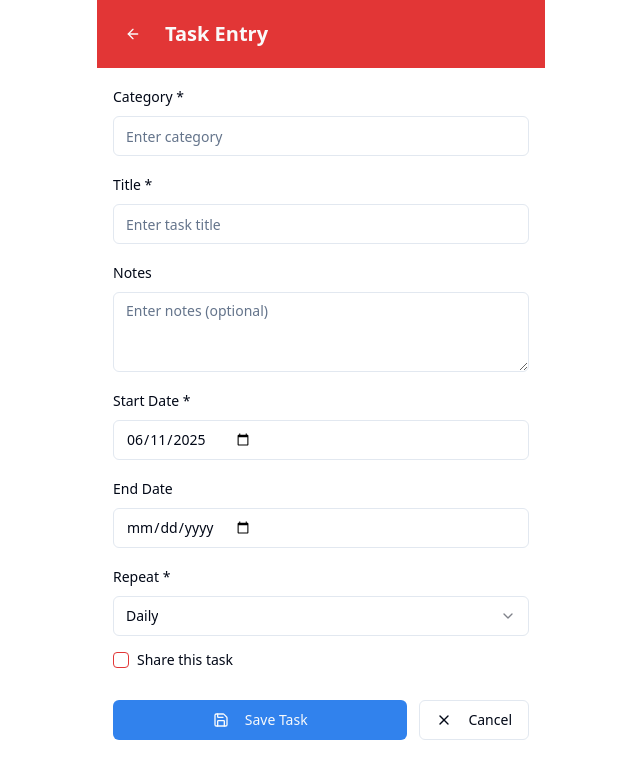
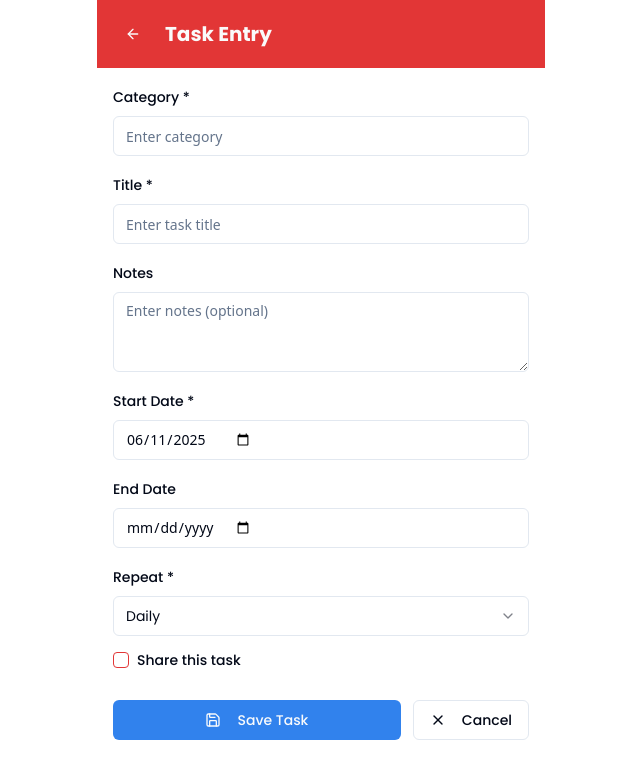
Before and after one commit to AreteanThings/today-i-need, a React (Vite) app: page / in a window 1280 px wide. Both pictures are taken after a click on the button "Add Task". Shown: the top 778 px of the page, without its empty margins (319-959 px from the left). Built offline with nearby package versions, Linux system fonts and the light colour scheme.

Commit message:
Refactor: Apply Poppins font to non-input elements in TaskEntry
Applies the Poppins font to all elements in the TaskEntry component that are not user input fields.

```diff
--- a/src/components/TaskEntry.tsx
+++ b/src/components/TaskEntry.tsx
@@ -136,7 +136,7 @@ const TaskEntry = ({ onClose, editingTask }: TaskEntryProps) => {
           <Button variant="ghost" size="sm" onClick={handleCancel}>
             <ArrowLeft className="h-4 w-4" />
           </Button>
-          <h1 className="text-xl font-bold">
+          <h1 className="text-xl font-bold font-poppins">
             {editingTask ? "Edit Task" : "Task Entry"}
           </h1>
         </div>
@@ -146,7 +146,7 @@ const TaskEntry = ({ onClose, editingTask }: TaskEntryProps) => {
           <form onSubmit={handleSubmit(onSubmit)} className="space-y-4">
             {/* Category */}
             <div className="space-y-2">
-              <Label htmlFor="category">Category *</Label>
+              <Label htmlFor="category" className="font-poppins">Category *</Label>
               <Input
                 id="category"
                 {...register("category")}
@@ -160,13 +160,13 @@ const TaskEntry = ({ onClose, editingTask }: TaskEntryProps) => {
                 ))}
               </datalist>
               {errors.category && (
-                <p className="text-sm text-destructive">{errors.category.message}</p>
+                <p className="text-sm text-destructive font-poppins">{errors.category.message}</p>
               )}
             </div>
 
             {/* Title */}
             <div className="space-y-2">
-              <Label htmlFor="title">Title *</Label>
+              <Label htmlFor="title" className="font-poppins">Title *</Label>
               <Input
                 id="title"
                 {...register("title")}
@@ -174,13 +174,13 @@ const TaskEntry = ({ onClose, editingTask }: TaskEntryProps) => {
                 className={errors.title ? "border-destructive" : ""}
               />
               {errors.title && (
-                <p className="text-sm text-destructive">{errors.title.message}</p>
+                <p className="text-sm text-destructive font-poppins">{errors.title.message}</p>
               )}
             </div>
 
             {/* Notes */}
             <div className="space-y-2">
-              <Label htmlFor="subtitle">Notes</Label>
+              <Label htmlFor="subtitle" className="font-poppins">Notes</Label>
               <Textarea
                 id="subtitle"
                 {...register("subtitle")}
@@ -191,7 +191,7 @@ const TaskEntry = ({ onClose, editingTask }: TaskEntryProps) => {
 
             {/* Start Date */}
             <div className="space-y-2">
-              <Label htmlFor="startDate">Start Date *</Label>
+              <Label htmlFor="startDate" className="font-poppins">Start Date *</Label>
               <Input
                 id="startDate"
                 type="date"
@@ -199,13 +199,13 @@ const TaskEntry = ({ onClose, editingTask }: TaskEntryProps) => {
                 className={errors.startDate ? "border-destructive" : ""}
               />
               {errors.startDate && (
-                <p className="text-sm text-destructive">{errors.startDate.message}</p>
+                <p className="text-sm text-destructive font-poppins">{errors.startDate.message}</p>
               )}
             </div>
 
             {/* End Date */}
             <div className="space-y-2">
-              <Label htmlFor="endDate">End Date</Label>
+              <Label htmlFor="endDate" className="font-poppins">End Date</Label>
               <Input
                 id="endDate"
                 type="date"
@@ -216,20 +216,20 @@ const TaskEntry = ({ onClose, editingTask }: TaskEntryProps) => {
 
             {/* Repeat Value */}
             <div className="space-y-2">
-              <Label htmlFor="repeatValue">Repeat *</Label>
+              <Label htmlFor="repeatValue" className="font-poppins">Repeat *</Label>
               <Select
                 value={watch("repeatValue")}
                 onValueChange={(value) => setValue("repeatValue", value as any)}
               >
-                <SelectTrigger>
+                <SelectTrigger className="font-poppins">
                   <SelectValue />
                 </SelectTrigger>
                 <SelectContent>
-                  <SelectItem value="daily">Daily</SelectItem>
-                  <SelectItem value="weekly">Weekly</SelectItem>
-                  <SelectItem value="monthly">Monthly</SelectItem>
-                  <SelectItem value="yearly">Yearly</SelectItem>
-                  <SelectItem value="custom">Custom</SelectItem>
+                  <SelectItem value="daily" className="font-poppins">Daily</SelectItem>
+                  <SelectItem value="weekly" className="font-poppins">Weekly</SelectItem>
+                  <SelectItem value="monthly" className="font-poppins">Monthly</SelectItem>
+                  <SelectItem value="yearly" className="font-poppins">Yearly</SelectItem>
+                  <SelectItem value="custom" className="font-poppins">Custom</SelectItem>
                 </SelectContent>
               </Select>
             </div>
@@ -241,16 +241,16 @@ const TaskEntry = ({ onClose, editingTask }: TaskEntryProps) => {
                 checked={watch("isShared")}
                 onCheckedChange={(checked) => setValue("isShared", !!checked)}
               />
-              <Label htmlFor="isShared">Share this task</Label>
+              <Label htmlFor="isShared" className="font-poppins">Share this task</Label>
             </div>
 
             {/* Actions */}
             <div className="flex gap-3 pt-4">
-              <Button type="submit" className="flex-1">
+              <Button type="submit" className="flex-1 font-poppins">
                 <Save className="h-4 w-4 mr-2" />
                 Save Task
               </Button>
-              <Button type="button" variant="outline" onClick={handleCancel}>
+              <Button type="button" variant="outline" onClick={handleCancel} className="font-poppins">
                 <X className="h-4 w-4 mr-2" />
                 Cancel
               </Button>
```
